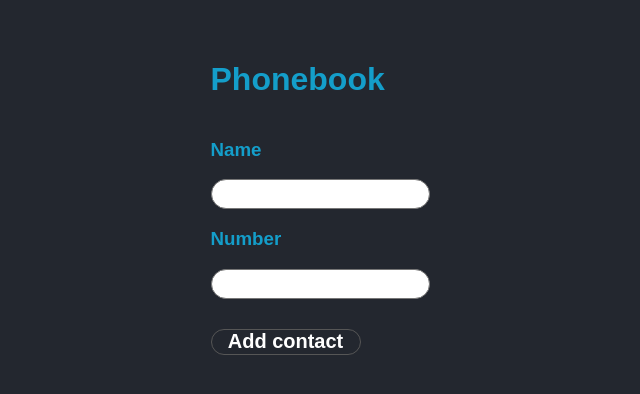
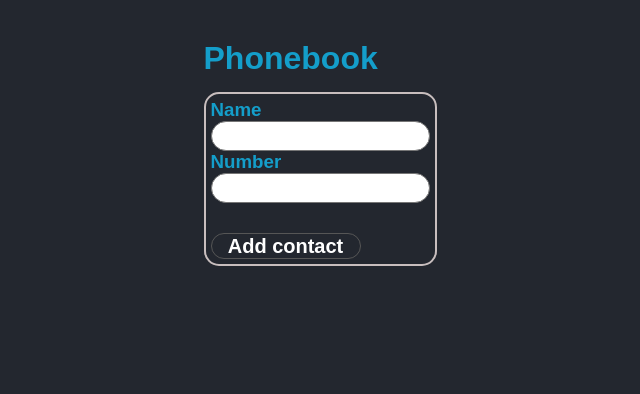
Before and after one commit to AnnaIstochnikova/goit-react-hw-02-phonebook, a React (Create React App) app: page / in a window 1280 px wide. Shown: the top 394 px of the page, without its empty margins (320-960 px from the left). Built offline with nearby package versions, Linux system fonts and the light colour scheme; a web font is replaced by a local one.

Commit message:
Css styles for input form

```diff
--- a/src/index.scss
+++ b/src/index.scss
@@ -18,6 +18,9 @@ code {
 
 } */
 form {
+  padding: 5px;
+  border: 2px rgb(200, 190, 190) solid;
+  border-radius: 15px;
   display: flex;
   flex-direction: column;
 }
@@ -25,7 +28,6 @@ form {
 h2 {
   font-size: 30px;
   margin: 0;
-  margin-bottom: 20px;
 }
 
 div {
@@ -34,6 +36,7 @@ div {
   display: flex;
   flex-direction: column;
   align-items: left;
+  gap: 15px;
 }
 
 .button--submit {
@@ -66,6 +69,7 @@ input,
 }
 
 ul {
+  margin: 0;
   padding-left: 0;
   list-style: none;
 }
@@ -76,8 +80,16 @@ ul {
   font-weight: 600;
   margin-left: 10px;
   border-radius: 15px;
+  &:hover {
+    cursor: pointer;
+    background-color: #fd6e00;
+  }
 }
 
-// .find-contact {
-//   margin-bottom: 50px;
-// }
+h1 {
+  margin: 0;
+}
+
+h3 {
+  margin: 0;
+}
```
